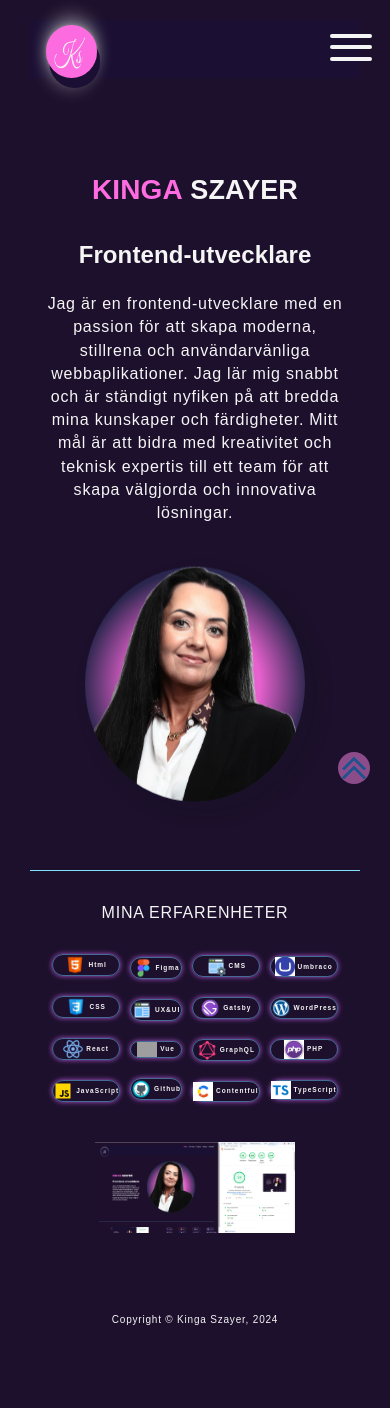
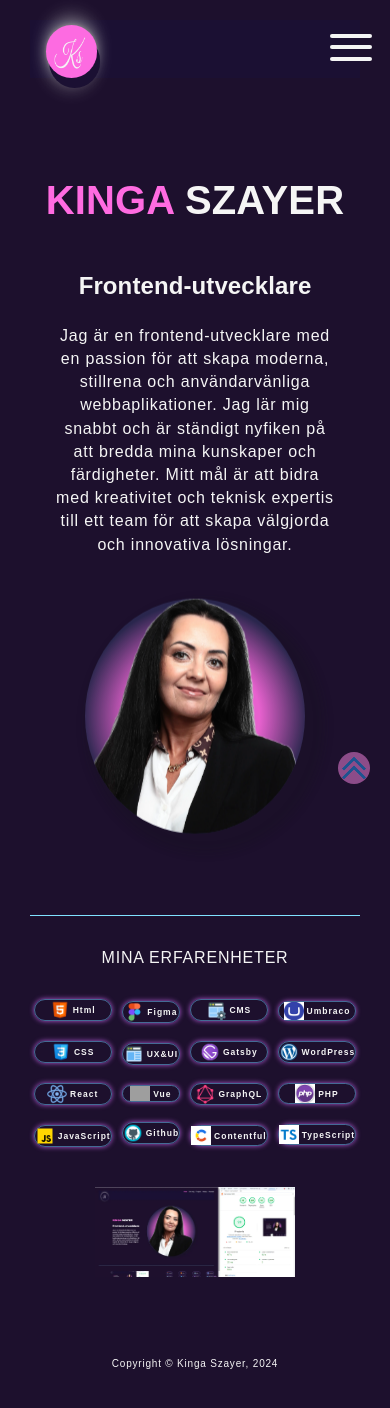
Before and after one commit to KingaSzayer-Iths/kingas-portfolio, a React (Create React App) app: page / in a window 390 px wide. Shown: the top 1408 px of the page. Before the commit the page ends 1367 px from the top, so only its background shows below. Built offline with nearby package versions, Linux system fonts and the light colour scheme; grey boxes are pictures that could not be loaded.

Commit message:
add underline in edu and italic in job

```diff
--- a/src/App.css
+++ b/src/App.css
@@ -228,10 +228,13 @@ p span {
 }
 
 .page-title {
+  margin: 0px 340px 0px 60px;
+
   /* display: flex; */
-  flex-direction: column;
-  justify-content: center;
-  margin: 0px 180px 0 160px;
+  /* flex-direction: column; */
+  /* justify-content: center; */
+  /* margin: 0px 180px 0 160px; */
+
   /* background-color: rgb(80, 129, 106); */
   /* margin: 0px 150px 0 30px; */
 }
@@ -244,21 +247,26 @@ p span {
   font-family: poppins, sans-serif;
   font-size: 28px;
   /* text-transform: uppercase; */
+  /* background-color: yellow; */
+}
+.page-title h1 span {
+  font-size: 40px;
+}
+
+.page-title h1 {
+  text-transform: uppercase;
+  font-size: 40px;
+  font-weight: 800;
 }
 
 .page-title p {
   text-align: left;
   margin-bottom: 5%;
   display: flex;
-  margin: 0 110px 0 0px;
-
-}
-
-.page-title h1 {
-  text-transform: uppercase;
-  font-size: 27px;
-  font-weight: 800;
-}
+  margin: 0 210px 10px 0px;
+
+}
+
 
 
 .xheader-container ul {
@@ -292,6 +300,17 @@ a:hover {
 .job h2 {
   /* color: #ff6be1; */
   color: rgb(247, 160, 242);
+}
+
+.edu h3,
+.job h3 {
+  /* font-style: italic; */
+  text-decoration: underline;
+}
+
+.job h4 {
+  font-style: italic;
+  /* text-decoration: underline; */
 }
 
 .line {
@@ -373,8 +392,14 @@ a:hover {
   display: flex;
   flex-direction: row;
   align-items: center;
-  padding: 70px 300px 60px 50px;
-  gap: 350px;
+
+  margin: 70px 320px 60px 130px;
+  gap: 50px;
+
+  /* padding: 70px 300px 60px 50px;
+  gap: 150px; */
+
+
   /* display: grid;
   grid-template-columns: 1fr 1fr;
   justify-items: center; */
@@ -451,6 +476,11 @@ flex: 1;
   text-transform: uppercase;
   /* letter-spacing: 1px; */
 }
+.contact-header h1 {
+  font-weight: 400;
+  font-size: 34px;
+}
+
 /* .contact-image-flex {
   align-items: center;
 } */
@@ -509,26 +539,32 @@ flex: 1;
   margin-top: 0;
   margin-bottom: 1rem;
 } */
-.social-media {
+.social-media a {
   /* z-index: 100; */
   /* color: #82daf7;
   transition: color .5s ease, transform .5s ease; */
-  display: flex;
+  /* display: flex; */
+  display: inline-block;
+  color: #000;
   justify-content: center;
   gap: 2rem;
   font-size: 2.5rem;
   padding: 15px;
+  transition: transform 0.3s ease, color 0.3 ease;
   /* box-shadow: 0 2px 4px #6cc6feb3; */
 }
 
 .social-media a:hover {
   /* text-decoration: underline;
   background-color: transparent; */
-  z-index: 100;
+  /* z-index: 100; */
   /* color: #82daf7; */
   /* color: green; */
-  transition: color .3s ease, transform .5s ease;
-  transform: scale(1.45) !important;
+  /* transition: color .3s ease, transform .5s ease; */
+  transform: scale(1.45);
+  color: pink !important;
+  /* background-color: green; */
+  /* color: #f08edc; */
 }
 
 .skill-group {
@@ -541,10 +577,9 @@ flex: 1;
   gap: 30px;
   /* margin: 0 280px 0 0px; */
 }
-
 /* .skill-group ul {
-
-} */
+} */
+
 
 .list li {
   background-color: transparent;
@@ -556,7 +591,7 @@ flex: 1;
   /* font-size: .75rem; */
   font-weight: 700;
   padding: .5rem;
-  font-size: .75rem;
+  font-size: .90rem;
   display: flex;
   justify-content: center;
   margin-bottom: 1.5rem;
@@ -1431,8 +1466,8 @@ ul {
 
   .home-container {
     padding: 0px;
-    margin-top: 25px;
-    gap: 60px;
+    margin: 25px 10px 0 10px;
+    gap: 10px;
   }
 
   .page-title-ipad {
@@ -1491,7 +1526,7 @@ ul {
     /* flex: 1; */
   }
   .list li {
-    font-size: .65rem;
+    font-size: .85rem;
   }
   .page-title p {
     text-align: left;
@@ -1912,6 +1947,10 @@ ul {
     justify-content: center;
     margin: 10px 30px;
   }
+  .contact-header h1 {
+    font-weight: 400;
+    font-size: 28px;
+  }
 
   .contact-me {
     /* border-radius: 30px;
@@ -1993,8 +2032,8 @@ ul {
     gap: 40px;
     text-align: center;
     padding: 0;
+    margin: 4%;
     /* padding-top: 1rem; */
-    /* margin: 5%; */
     /* padding-top: 0.5rem;
     display: flex;
     flex-direction: row;
```
